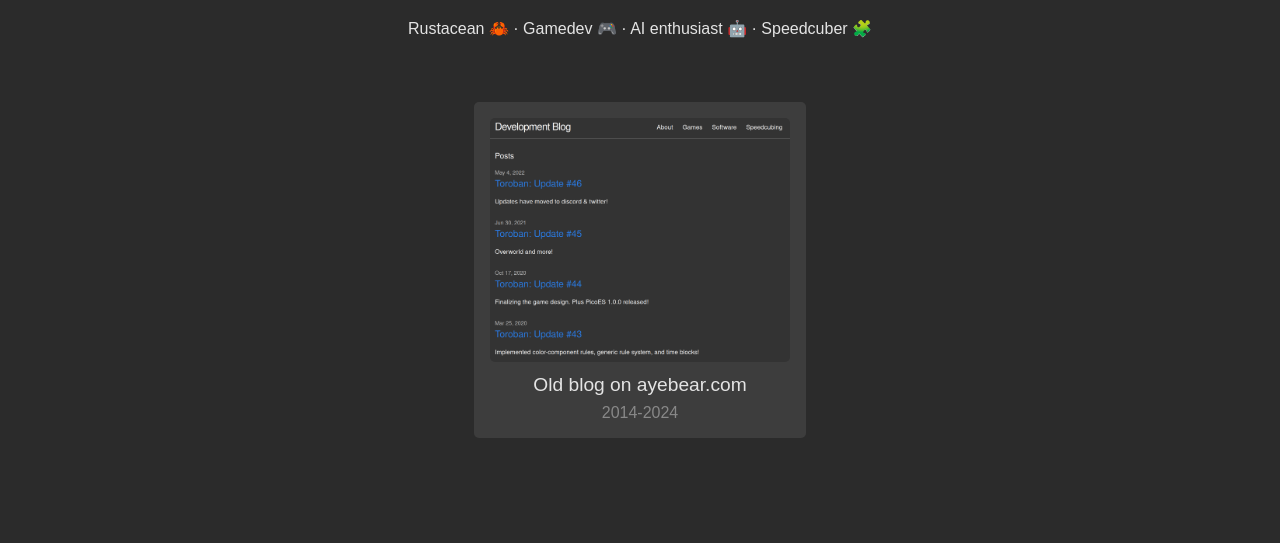
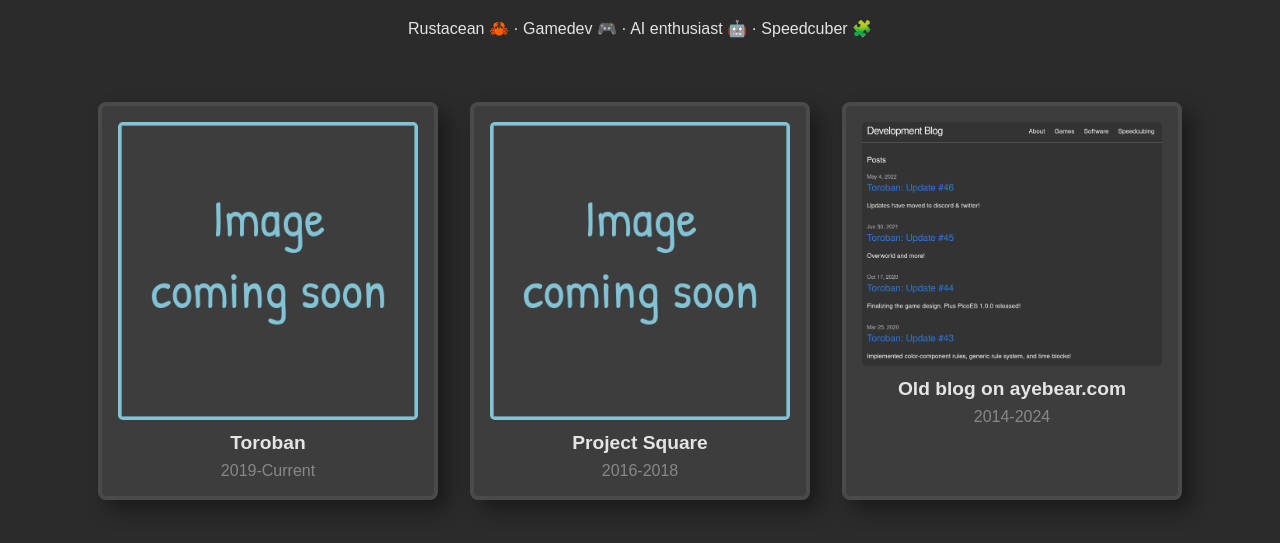
Before and after one commit to ayebear/ayebear.github.io, a plain HTML site: page index.html in a window 1280 px wide. Shown: the part 77-620 px from the top of the page. Drawn offline with Linux system fonts and the light colour scheme.

Commit message:
Add more projects and effects

```diff
--- a/index.html
+++ b/index.html
@@ -14,11 +14,26 @@
 	<p>Rustacean 🦀 · Gamedev 🎮 · AI enthusiast 🤖 · Speedcuber 🧩</p>
 	<div class="projects">
 		<div class="project">
+			<a href="https://toroban.com/">
+				<!-- <img src="assets/toroban.gif" alt="Toroban"> -->
+				<img src="assets/placeholder.png" alt="Placeholder">
+			</a>
+			<div class="title">Toroban</div>
+			<div class="year">2019-Current</div>
+		</div>
+		<div class="project">
+			<a href="https://ayebear.com/old-blog/ps/">
+				<img src="assets/placeholder.png" alt="Placeholder">
+			</a>
+			<div class="title">Project Square</div>
+			<div class="year">2016-2018</div>
+		</div>
+		<div class="project">
 			<a href="https://ayebear.com/old-blog/">
 				<img src="assets/old-blog.png" alt="Old Blog">
 			</a>
-			<div class="project-title">Old blog on ayebear.com</div>
-			<div class="project-year">2014-2024</div>
+			<div class="title">Old blog on ayebear.com</div>
+			<div class="year">2014-2024</div>
 		</div>
 	</div>
 </body>
--- a/style.css
+++ b/style.css
@@ -16,13 +16,18 @@ body {
 
 .project {
 	background-color: #3d3d3d;
-	/* border: 1px solid #ddd; */
-	border-radius: 5px;
+	border: 4px solid #4a4a4a;
+	box-shadow: 10px 10px 20px rgba(0, 0, 0, 0.4);
+	border-radius: 8px;
 	margin: 1rem;
 	padding: 1rem;
 	text-align: center;
 	width: 300px;
 	/* height: 200px; */
+}
+
+.project:hover {
+	border-color: #9e9e9e;
 }
 
 .project img {
@@ -31,11 +36,12 @@ body {
 	height: auto;
 }
 
-.project-title {
+.title {
 	font-size: 1.2rem;
+	font-weight: bold;
 	margin: 0.5rem 0;
 }
 
-.project-year {
+.year {
 	color: #888888;
 }
```
Also changed, not shown: assets/placeholder.png (added), 1 other file.
